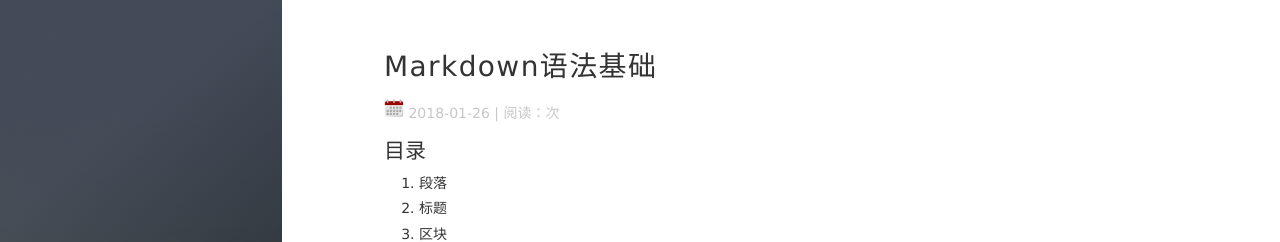
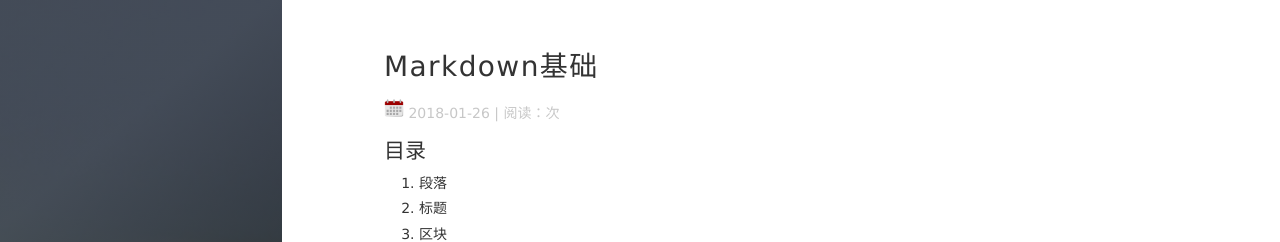
Before and after one commit to chengnuo3/chengnuo3.github.io, a Jekyll site: the page built from _posts/2018-01-26-markdown语法基础.md, in a window 1280 px wide and 900 px high. Shown: the top 242 px of the window. Built offline with Jekyll 4.4.1, drawn with Linux system fonts in a browser that asks for light colours; nearby versions of some CDN libraries; our own code applies the rules of GitHub Pages for plain Markdown files; comment, search, counter and statistics services are not loaded; part of the change alters nothing that is shown.

```diff
--- a/_posts/2018-01-26-markdown语法基础.md
+++ b/_posts/2018-01-26-markdown语法基础.md
@@ -1,3 +1,10 @@
+---
+layout: post
+title: Markdown基础
+date: 2018-01-26
+tag: blog
+---
+
 ## 目录
 1. 段落
 2. 标题
```
